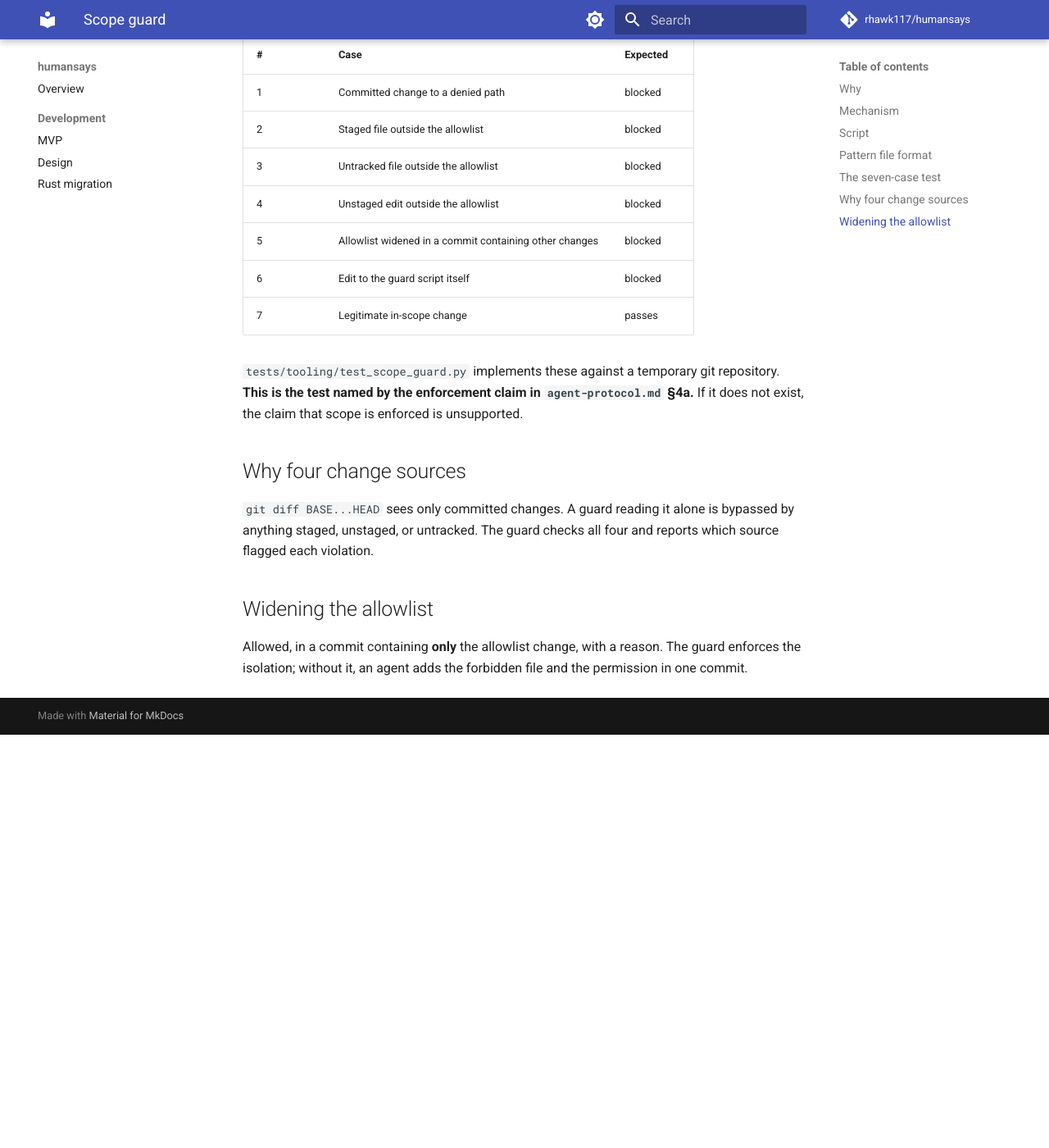
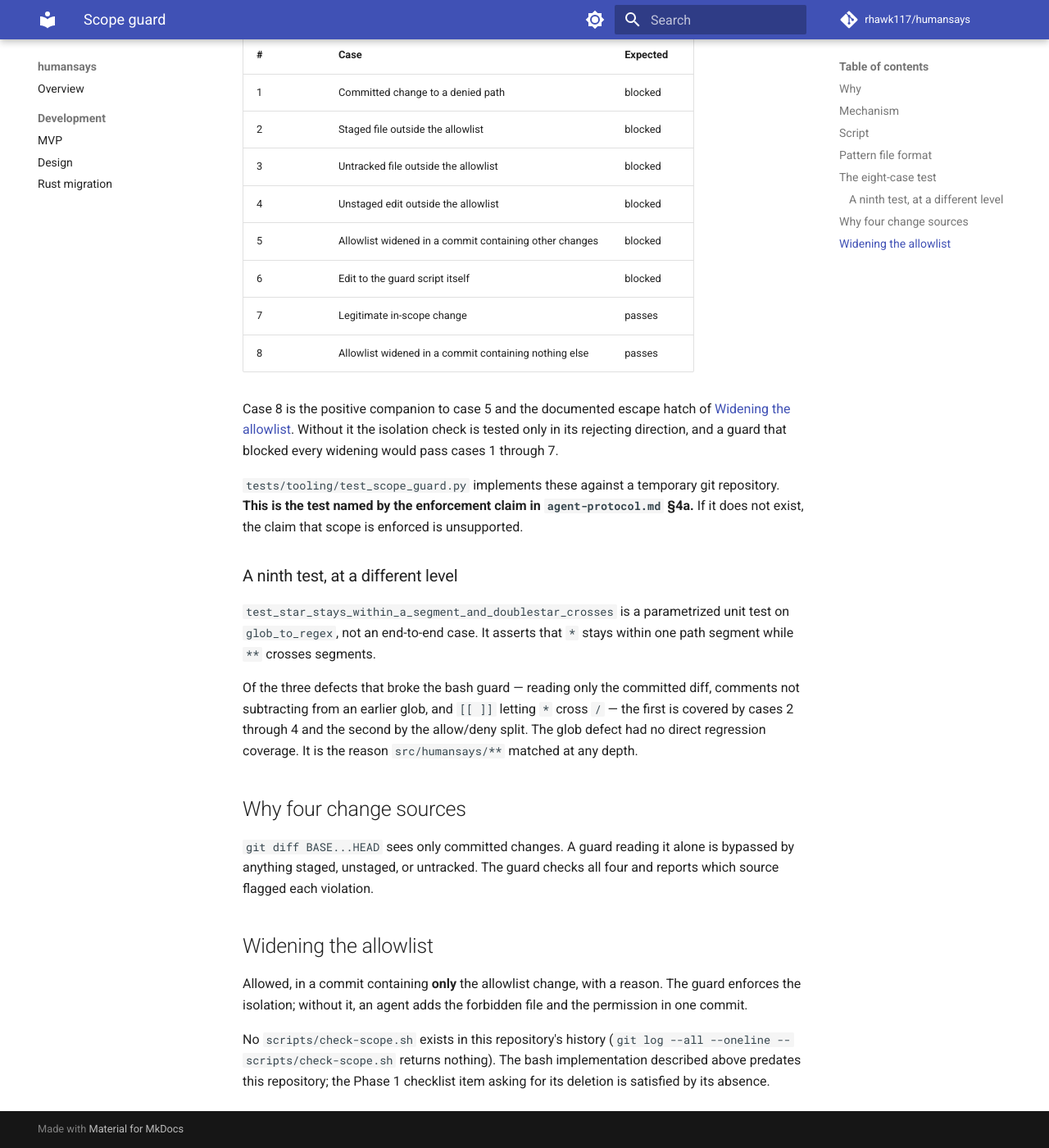
Before and after one commit to rhawk117/humansays, an MkDocs documentation site: the page built from docs/process/scope-guard.md, in a window 1280 px wide and 1400 px high, scrolled down 1123 px. Shown: the whole window at 82% size. Built offline with MkDocs 1.6.1 and Material for MkDocs 9.7.7, drawn with Linux system fonts in a browser that asks for light colours; comment, search, counter and statistics services are not loaded; before the commit the page ends 2019 px from its top, so only the background shows below that; some of the changed text lies outside the part shown.

Commit message:
docs(scope): document the eighth case and the glob unit test
The table listed seven violation cases and omitted the permitted isolated
widening the guard implements. Also corrects the invocation, which named a
bash script that never existed in this repository, and records the
non-retroactivity exception in the reconciliation file.

```diff
--- a/docs/process/scope-guard.md
+++ b/docs/process/scope-guard.md
@@ -40,10 +40,11 @@ src/humansays/**                      allow
 Glob semantics are POSIX-like: `*` stays within a path segment, `**` crosses
 segments, `?` matches one character within a segment.
 
-## The seven-case test
+## The eight-case test
 
 The previous bash implementation returned `scope ok` for the first three of
-these. Any replacement must block the first six and pass the seventh.
+these. Any replacement must block the first six, and pass the seventh and
+eighth.
 
 | # | Case | Expected |
 |---|---|---|
@@ -54,11 +55,29 @@ these. Any replacement must block the first six and pass the seventh.
 | 5 | Allowlist widened in a commit containing other changes | blocked |
 | 6 | Edit to the guard script itself | blocked |
 | 7 | Legitimate in-scope change | passes |
+| 8 | Allowlist widened in a commit containing nothing else | passes |
+
+Case 8 is the positive companion to case 5 and the documented escape hatch of
+[Widening the allowlist](#widening-the-allowlist). Without it the isolation
+check is tested only in its rejecting direction, and a guard that blocked every
+widening would pass cases 1 through 7.
 
 `tests/tooling/test_scope_guard.py` implements these against a temporary git
 repository. **This is the test named by the enforcement claim in
 `agent-protocol.md` §4a.** If it does not exist, the claim that scope is
 enforced is unsupported.
+
+### A ninth test, at a different level
+
+`test_star_stays_within_a_segment_and_doublestar_crosses` is a parametrized
+unit test on `glob_to_regex`, not an end-to-end case. It asserts that `*` stays
+within one path segment while `**` crosses segments.
+
+Of the three defects that broke the bash guard — reading only the committed
+diff, comments not subtracting from an earlier glob, and `[[ ]]` letting `*`
+cross `/` — the first is covered by cases 2 through 4 and the second by the
+allow/deny split. The glob defect had no direct regression coverage. It is the
+reason `src/humansays/**` matched at any depth.
 
 ## Why four change sources
 
@@ -71,3 +90,8 @@ and reports which source flagged each violation.
 Allowed, in a commit containing **only** the allowlist change, with a reason. The
 guard enforces the isolation; without it, an agent adds the forbidden file and
 the permission in one commit.
+
+No `scripts/check-scope.sh` exists in this repository's history
+(`git log --all --oneline -- scripts/check-scope.sh` returns nothing). The bash
+implementation described above predates this repository; the Phase 1 checklist
+item asking for its deletion is satisfied by its absence.
```
Also changed, not shown: other parts of docs/process/scope-guard.md (+1 -1 lines), docs/evidence/phase-1-inventory.md (+9 -0 lines).
